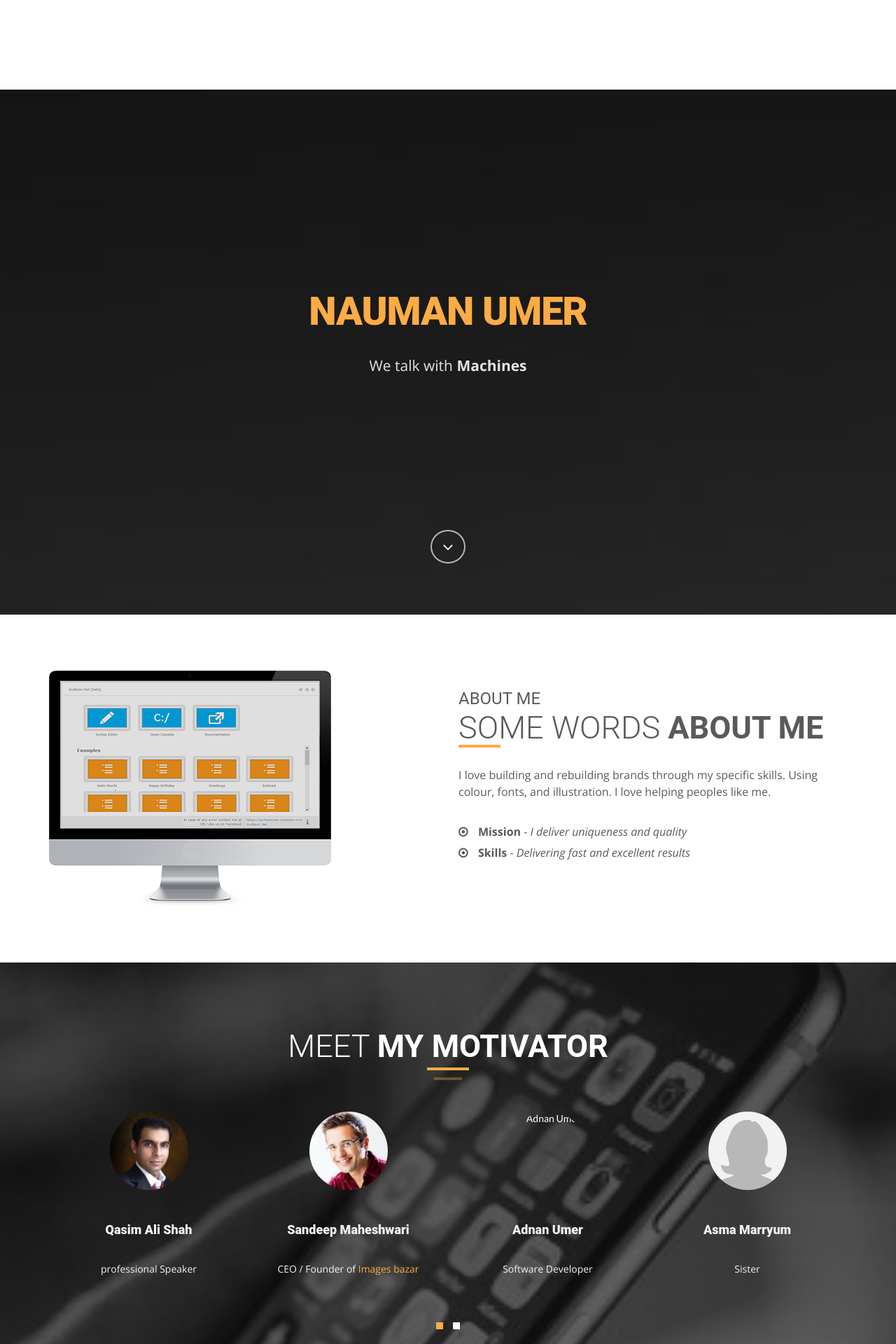
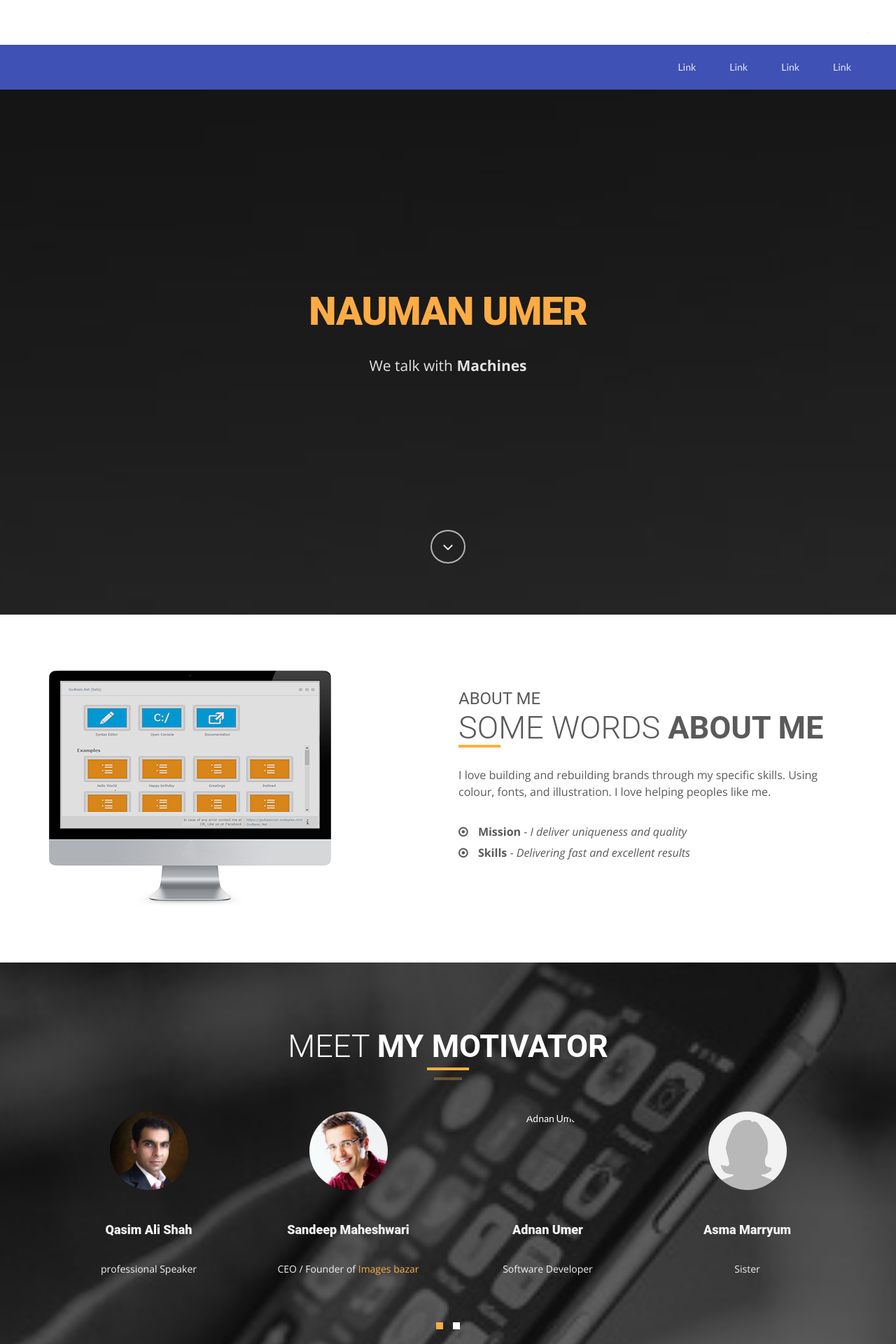
Before and after one commit to nmanumr/nmanumr.com, a Jekyll site: the page built from index.html, in a window 1280 px wide. Shown: the top 1920 px of the page at 70% size. Built offline with Jekyll 4.4.1, drawn with Linux system fonts in a browser that asks for light colours; nearby versions of some CDN libraries.

Commit message:
Update header.html

```diff
--- a/_includes/header.html
+++ b/_includes/header.html
@@ -1,6 +1,6 @@
-<header class="mdl-layout__header mdl-layout__header--waterfall" style="background: #fff;">
+<header class="mdl-layout__header mdl-layout__header--waterfall" >
         <!-- Top row, always visible -->
-        <div class="mdl-layout__header-row">
+        <div class="mdl-layout__header-row"style="background: #fff;">
           <!-- Title -->
           <span class="mdl-layout-title">Nauman Umer</span>
           <div class="mdl-layout-spacer"></div>
```
